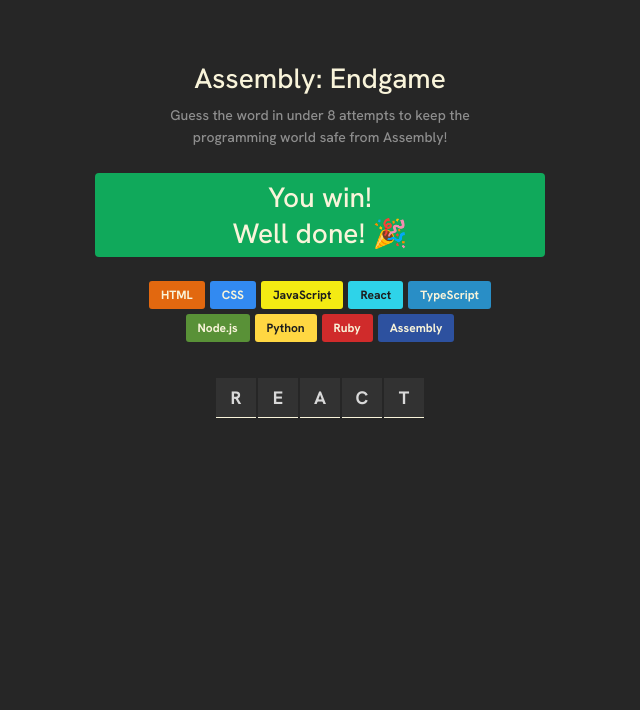
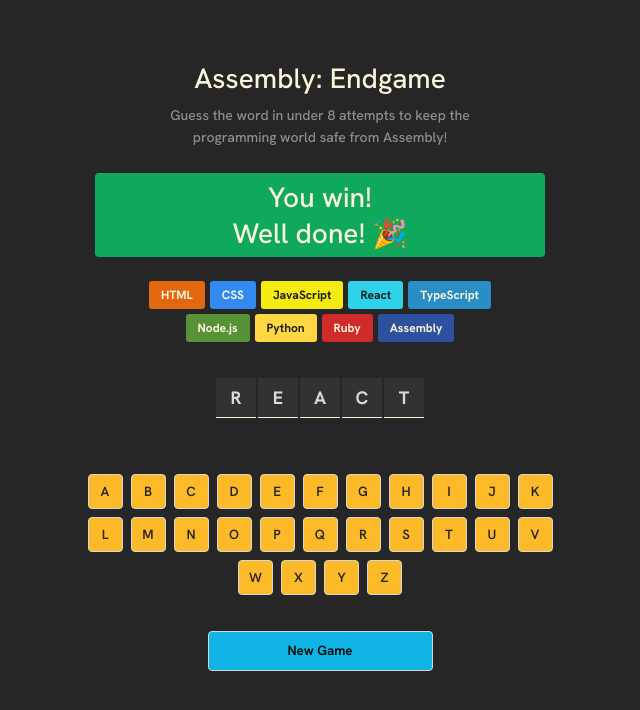
Before and after one commit to 1819367/assembly-end-game, a React (Vite) app: page / in a window 1280 px wide. Shown: the top 710 px of the page, without its empty margins (320-960 px from the left). Built offline with nearby package versions, Linux system fonts and the light colour scheme.

Commit message:
Add keyboard and new game button

```diff
--- a/src/App.jsx
+++ b/src/App.jsx
@@ -6,6 +6,9 @@
 export default function App() {
   const [currentWord, setCurrentWord] = useState('react') //initialize state
 
+  const alphabet = "abcdefghijklmnopqrstuvwxyz"
+
+  //display the language from the languages.js file
   const languagesElement = languagesData.map(language => (
     <span
       key={language.name}
@@ -26,19 +29,37 @@
     </span>
   ))
 
+  //display the keyboard, change to uppercase
+  const keyboardElements = [...alphabet].map((letter) => (
+    <button key={letter} className='btn btn-primary'>
+      {letter.toUpperCase()}
+    </button>
+  ));
+
   return (
       <main>
+
         <Header />
+
         <section className='section-game-status'>
           <h2>You win!</h2>
           <p>Well done! 🎉</p>
         </section>
+
         <section className='section-language-container'>
             {languagesElement}
         </section>
+
         <section className='section-word-display'>
             {letterElements}
         </section>
+
+        <section className='section-keyboard'>
+          {keyboardElements}
+        </section>
+
+        <button className='btn btn-new-game'>New Game</button>
+
       </main>
   )
 }
--- a/src/index.css
+++ b/src/index.css
@@ -45,7 +45,6 @@
   padding: 6px 6PX;
   border-radius: 4px;
   width: auto;
-  max-width: 70%;
   margin-block: 1.5rem;
 }
 
@@ -90,6 +89,7 @@
   display: flex;
   gap: 2px;
   justify-content: center;
+  margin-bottom: 36px;
 }
 
 .span-current-word {
@@ -105,3 +105,59 @@
   font-size: 1.125rem;
   padding: .5em;
 }
+
+.section-keyboard {
+  width: auto;
+  display: flex;
+  justify-content: center;
+  align-items: center;
+  flex-wrap: wrap;
+  gap: 8px;
+  padding-top: 20px;
+}
+
+@media (min-width: 600px) {
+  .section-keyboard {
+      margin: 0 auto;
+      max-width: 475px;
+  }
+}
+
+/* Buttons */
+
+.btn {
+  width: 35px;
+  height: 35px;
+  border-radius: 4px;
+  border: 1px solid #d7d7d7;
+  cursor: pointer;
+  font-family: 'Hanken Grotesk', sans-serif;
+  font-weight: 600;
+  transition: transform 200ms ease-in-out;
+}
+
+.btn:hover,
+.btn:focus {
+  transform: scale(1.1)
+}
+
+.btn-primary {
+  color: #282726;
+  background: #fcba29;
+}
+
+.btn-new-game {
+  margin-top: 36px;
+  background: #11B5E5;
+  border-radius: 4px;
+  padding: 6px 12px;
+  min-width: 10em;
+  margin-inline: auto; /*to center the button */
+}
+
+@media (min-width: 600px) {
+  .btn-new-game {
+    width: 225px;
+    height: 40px;
+  }
+}
```
